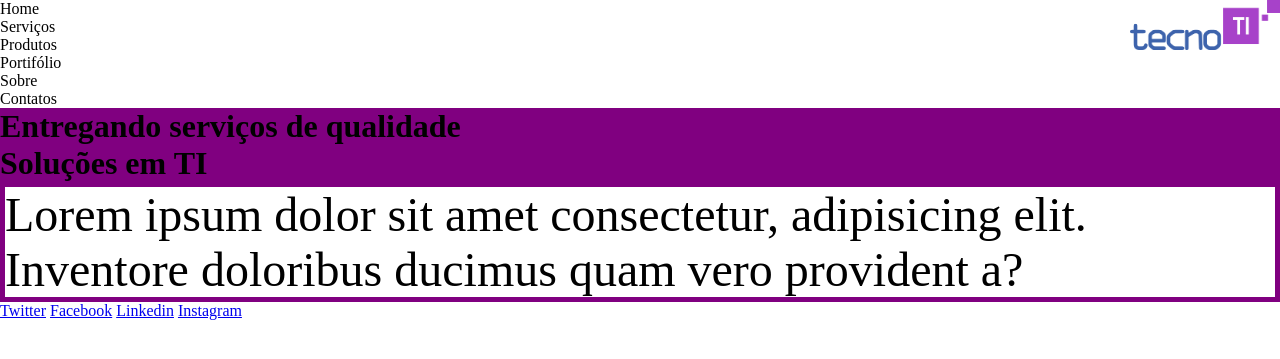
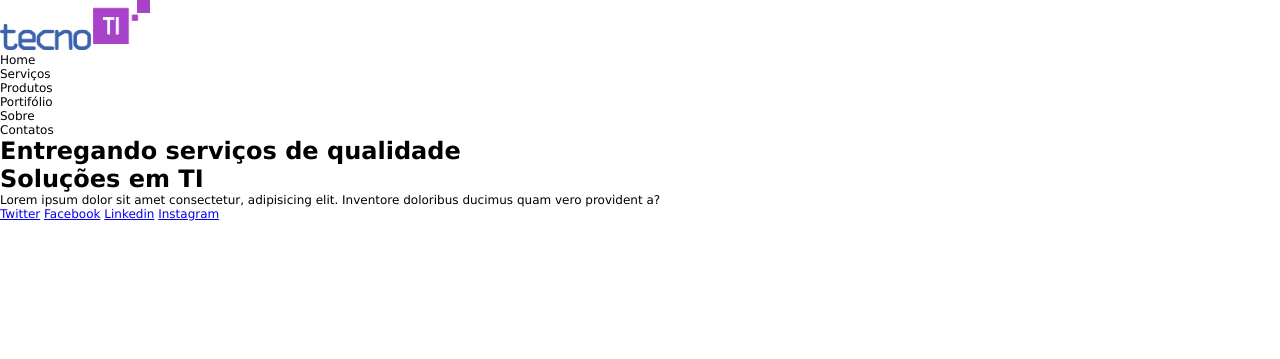
Before and after one commit to gladna1/portifolio, a PHP site: page / in a window 1280 px wide. Shown: the top 359 px of the page. Run offline with PHP 8.4, Linux system fonts and the light colour scheme.

Commit message:
AULA 20/02/2025

```diff
--- a/css/styles.css
+++ b/css/styles.css
@@ -0,0 +1,26 @@
+:root {
+    font-size: 12px;
+    font-family: Verdana, sans-serif;
+}
+
+*{
+    margin: 0;
+    padding: 0;
+    box-sizing: border-box;
+    border: 0;
+    vertical-align: baseline;
+}
+
+#interface {
+    display: block;
+    width: 100vw;
+    min-height: 100vw;
+    overflow-x: hidden;
+}
+
+#interface header.cabecalho {
+    display: block;
+    width: 100%;
+    height: 100%;
+    background-image: url(../imagens/hero-bg.png);
+}
--- a/index.php
+++ b/index.php
@@ -4,54 +4,7 @@
     <meta charset="UTF-8">
     <meta name="viewport" content="width=device-width, initial-scale=1.0">
     <title>Portifólio</title>
-
-    <style>
-
-    :root{
-        font-size: 16px;
-    }
-
-    *{
-        margin: 0;
-        padding: 0;
-        box-sizing: border-box;
-    }
-
-    /*body {
-        background-image: url('imagens/logo.png');
-        background-repeat: no-repeat;
-        background-position: center;
-        background-attachment: fixed;
-        background-size: 100%;
-    }*/
-
-    P{
-        border-width: 5px;
-        border-style: solid;
-        border-color: purple;
-        font-size: 3rem;
-    }
-
-    H1{
-        background-color: purple;
-        display: block;
-    }
-
-     H1:HOVER {
-        background-color: blue;
-     }
-
-     .logo{
-        position: absolute;
-        top: 0;
-        right:0;
-     }
-
-     #interface{
-
-     }
-
-    </style>
+    <link rel="stylesheet" href="css/styles.css">
 </head>
 
 <body>
```
